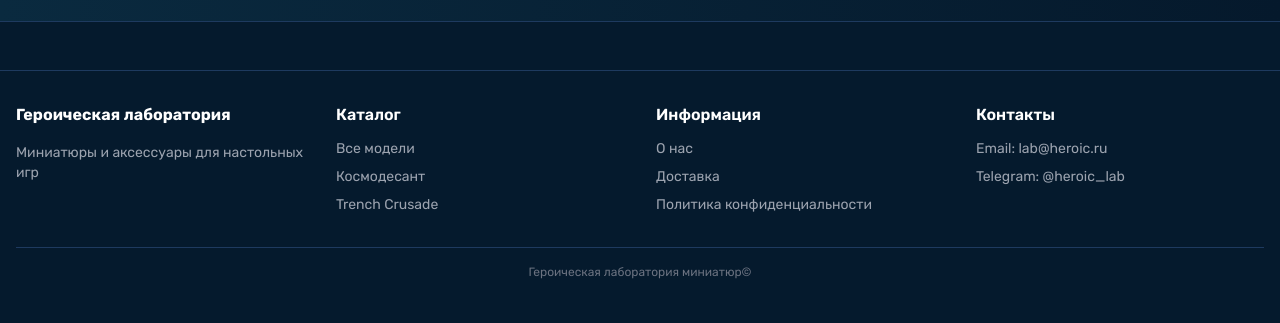
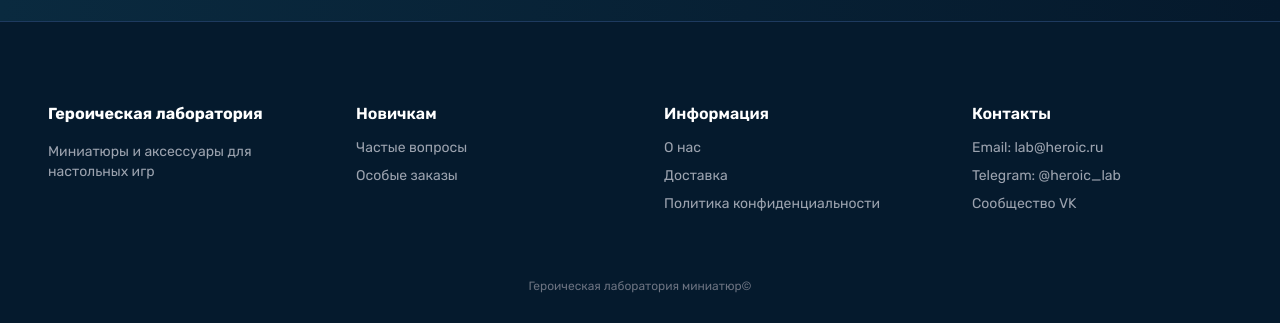
Before and after one commit to geologg54/heroic-lab, a Next.js app: page / in a window 1280 px wide. Shown: the part 1126-1449 px from the top of the page. Built offline with nearby package versions, Linux system fonts and the light colour scheme; no server answers; the database is empty.

Commit message:
Подвал и частые вопросы

```diff
--- /dev/null
+++ b/app/faq/page.tsx
@@ -0,0 +1,126 @@
+// app/faq/page.tsx
+'use client'
+
+import { useState } from 'react'
+import Image from 'next/image'
+import Link from 'next/link'
+import { ChevronDown } from 'lucide-react'
+
+// Данные для вопросов и ответов
+const faqItems = [
+  {
+    question: 'Миниатюра не сломается?',
+    answer: 'Миниатюры предназначены для настольных игр, и для этого они достаточно прочные. Мы сами играем своими миниатюрами, и знаем, о чем говорим.\n\nЕсли вы дадите их маленькому ребенку и он будет бить их друг об друга, то модельки могут не выдержать.\n\nЧтобы упаковать миниатюру, мы используем несколько защитных слоев, поэтому они доедут до вас в целости.'
+  },
+  {
+    question: 'Что значит масштаб 32мм?',
+    answer: 'Масштаб 32 мм означает, что при таком масштабировании фигурка человека среднего роста будет в высоту 32 мм. Поэтому, например, гоблин в масштабе 32 мм будет в высоту 28 мм.'
+  },
+  {
+    question: 'Из чего делаются миниатюры?',
+    answer: 'Миниатюры печатаются на 3D-принтере из фотополимерной смолы. По умолчанию мы используем Anycubic waterwash 2.0, но вы можете выбрать другую. Для этого нажмите «Выбрать материал» на странице товара.'
+  },
+  {
+    question: 'Что по сборке и покраске?',
+    answer: 'Некоторые миниатюры требуют сборки. Вы найдете информацию об этом в разделе «Другие характеристики» на странице товара.\n\nРекомендуем приклеить модели к подставкам для устойчивости. Отлично подходит цианакрилатный клей — самая популярная разновидность суперклея. У него есть небольшой минус: он мгновенно схватывается и потом непросто разделить модель.\nМожно использовать каучуковый (с активатором). Но с ним больше возни.\n\nПеред покраской рекомендуем сперва наносить грунт.'
+  },
+  {
+    question: 'Я не нашел нужную миниатюру',
+    answer: 'У нас есть библиотека моделей, которые пока не вошли в каталог. Мы можем их изготовить, но цена и сроки будут определяться индивидуально.',
+    hasButton: true,
+    buttonText: 'тайная библиотека',
+    buttonLink: '/secret-library' // Страница будет создана позже
+  },
+  {
+    question: 'Почему у чумных гончих большие яйца?',
+    answer: 'Мы не знаем. Честно.'
+  }
+]
+
+export default function FAQPage() {
+  const [openIndex, setOpenIndex] = useState<number | null>(null)
+
+  const toggleQuestion = (index: number) => {
+    setOpenIndex(openIndex === index ? null : index)
+  }
+
+  return (
+    <div className="container mx-auto px-4 py-8 max-w-3xl">
+      {/* Заголовок по левому краю */}
+      <h1 className="text-3xl font-bold text-white mb-6">Частые вопросы</h1>
+
+      {/* Картинка на всю ширину контейнера */}
+      <div className="relative w-full max-w-3xl mx-auto mb-10">
+        <Image
+          src="/questions.png"
+          alt="Частые вопросы"
+          width={1200}
+          height={800}
+          className="w-full h-auto object-contain"
+          priority
+        />
+      </div>
+
+      {/* Список вопросов-ответов */}
+      <div className="space-y-4">
+        {faqItems.map((item, index) => {
+          const isOpen = openIndex === index
+          return (
+            <div
+              key={index}
+              className={`rounded-xl transition-all duration-300 ${
+                isOpen
+                  ? 'bg-white text-darkbg'
+                  : 'bg-transparent text-white'
+              }`}
+            >
+              {/* Заголовок вопроса (всегда кликабельный) */}
+              <button
+                onClick={() => toggleQuestion(index)}
+                className={`w-full flex justify-between items-center p-4 text-left font-semibold ${
+                  isOpen ? 'text-darkbg' : 'text-white'
+                }`}
+              >
+                <span>{item.question}</span>
+                <ChevronDown
+                  size={20}
+                  className={`transition-transform duration-300 ${
+                    isOpen ? 'rotate-180' : ''
+                  } ${isOpen ? 'text-darkbg' : 'text-white'}`}
+                />
+              </button>
+
+              {/* Раскрывающийся контент */}
+              <div
+                className={`overflow-hidden transition-all duration-300 ${
+                  isOpen ? 'max-h-[500px] opacity-100' : 'max-h-0 opacity-0'
+                }`}
+              >
+                <div className={`px-4 pb-4 ${isOpen ? 'text-darkbg' : ''}`}>
+                  {/* Разбиваем ответ на абзацы */}
+                  {item.answer.split('\n\n').map((paragraph, idx) => (
+                    <p key={idx} className="mb-3 last:mb-0">
+                      {paragraph}
+                    </p>
+                  ))}
+
+                  {/* Кнопка, если есть */}
+                  {item.hasButton && (
+                    <div className="mt-4">
+                      <Link
+                        href={item.buttonLink || '/'}
+                        className="inline-block bg-darkbg text-white px-6 py-2 rounded-lg font-medium hover:bg-opacity-80 transition"
+                      >
+                        {item.buttonText}
+                      </Link>
+                    </div>
+                  )}
+                </div>
+              </div>
+            </div>
+          )
+        })}
+      </div>
+    </div>
+  )
+}
--- a/components/layout/Footer.tsx
+++ b/components/layout/Footer.tsx
@@ -3,27 +3,27 @@ import Link from 'next/link'
 
 export default function Footer() {
   return (
-    <footer className="bg-darkbg border-t border-[#1e3a5f] py-8 mt-12">
-      <div className="container mx-auto px-4">
-        <div className="grid grid-cols-1 md:grid-cols-4 gap-8">
+    <footer className="bg-darkbg py-8 mt-12">
+      <div className="container mx-auto px-6 lg:px-12">
+        {/* Сетка с 4 колонками, равномерно распределёнными */}
+        <div className="grid grid-cols-1 sm:grid-cols-2 lg:grid-cols-4 gap-8 lg:gap-12">
           <div>
             <h3 className="text-white font-bold mb-4">Героическая лаборатория</h3>
             <p className="text-sm text-gray-400">Миниатюры и аксессуары для настольных игр</p>
           </div>
           <div>
-            <h4 className="font-semibold text-white mb-3">Каталог</h4>
+            <h4 className="font-semibold text-white mb-3">Новичкам</h4>
             <ul className="space-y-2 text-sm text-gray-400">
-              <li><Link href="/catalog">Все модели</Link></li>
-              <li><Link href="/category/space-marines">Космодесант</Link></li>
-              <li><Link href="/category/trench-crusade">Trench Crusade</Link></li>
+              <li><Link href="/faq" className="hover:text-white transition">Частые вопросы</Link></li>
+              <li><Link href="/custom" className="hover:text-white transition">Особые заказы</Link></li>
             </ul>
           </div>
           <div>
             <h4 className="font-semibold text-white mb-3">Информация</h4>
             <ul className="space-y-2 text-sm text-gray-400">
-              <li><Link href="/about">О нас</Link></li>
-              <li><Link href="/delivery">Доставка</Link></li>
-              <li><Link href="/privacy">Политика конфиденциальности</Link></li>
+              <li><Link href="/about" className="hover:text-white transition">О нас</Link></li>
+              <li><Link href="/delivery" className="hover:text-white transition">Доставка</Link></li>
+              <li><Link href="/privacy" className="hover:text-white transition">Политика конфиденциальности</Link></li>
             </ul>
           </div>
           <div>
@@ -31,10 +31,22 @@ export default function Footer() {
             <ul className="space-y-2 text-sm text-gray-400">
               <li>Email: lab@heroic.ru</li>
               <li>Telegram: @heroic_lab</li>
+              <li>
+                <a
+                  href="https://vk.com/heroiclab"
+                  target="_blank"
+                  rel="noopener noreferrer"
+                  className="hover:text-white transition"
+                >
+                  Сообщество VK
+                </a>
+              </li>
             </ul>
           </div>
         </div>
-        <div className="text-center text-xs text-gray-500 mt-8 pt-4 border-t border-[#1e3a5f]">
+
+        {/* Копирайт по центру, без полоски */}
+        <div className="text-center text-xs text-gray-500 mt-12 pt-4">
           Героическая лаборатория миниатюр©
         </div>
       </div>
```
Also changed, not shown: public/questions.png (added).
